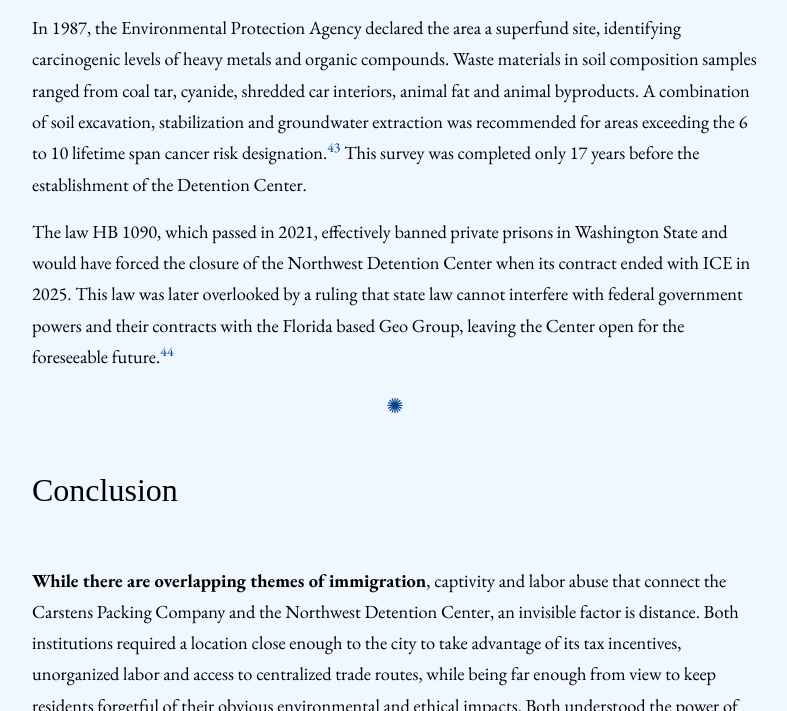
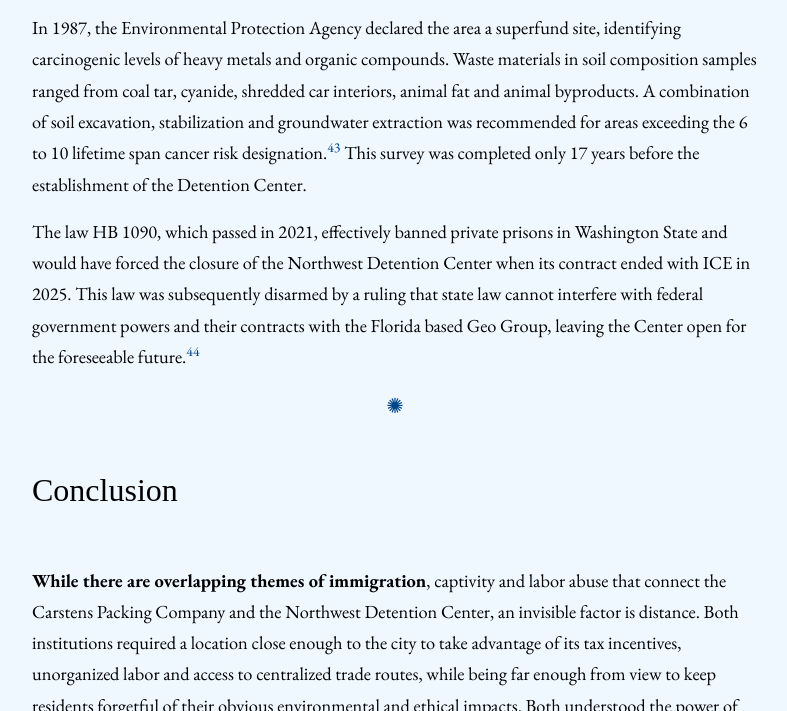
Before and after one commit to aweymo-ui/tideflats, a Jekyll site: the page built from content/5_legacy.md, in a window 1280 px wide and 900 px high, scrolled down 1070 px, cut to the strip 41-752 px from the top of the window. Shown: the whole strip, without its empty margins (245-1032 px from the left). Built offline with Jekyll 4.4.1, drawn with Linux system fonts in a browser that asks for light colours; some web fonts are replaced.

```diff
--- a/content/5_legacy.md
+++ b/content/5_legacy.md
@@ -27,7 +27,7 @@ Despite Carstens’ protests, the facility affected much more than the “perfum
 
 In 1987, the Environmental Protection Agency declared the area a superfund site, identifying carcinogenic levels of heavy metals and organic compounds. Waste materials in soil composition samples ranged from coal tar, cyanide, shredded car interiors, animal fat and animal byproducts. A combination of soil excavation, stabilization and groundwater extraction was recommended for areas exceeding the 6 to 10 lifetime span cancer risk designation.<sup>[43](/6_bib/#ref43)</sup> This survey was completed only 17 years before the establishment of the Detention Center.
 
-The law HB 1090, which passed in 2021, effectively banned private prisons in Washington State and would have forced the closure of the Northwest Detention Center when its contract ended with ICE in 2025. This law was later overlooked by a ruling that state law cannot interfere with federal government powers and their contracts with the Florida based Geo Group, leaving the Center open for the foreseeable future.<sup>[44](/6_bib/#ref44)</sup>
+The law HB 1090, which passed in 2021, effectively banned private prisons in Washington State and would have forced the closure of the Northwest Detention Center when its contract ended with ICE in 2025. This law was subsequently disarmed by a ruling that state law cannot interfere with federal government powers and their contracts with the Florida based Geo Group, leaving the Center open for the foreseeable future.<sup>[44](/6_bib/#ref44)</sup>
 
 <div class="symbol-container">
     <p class="symbol">&#10042;</p>
```
Also changed, not shown: content/1_intro.md (+2 -2 lines), content/6_bib.md (+1 -1 lines).
